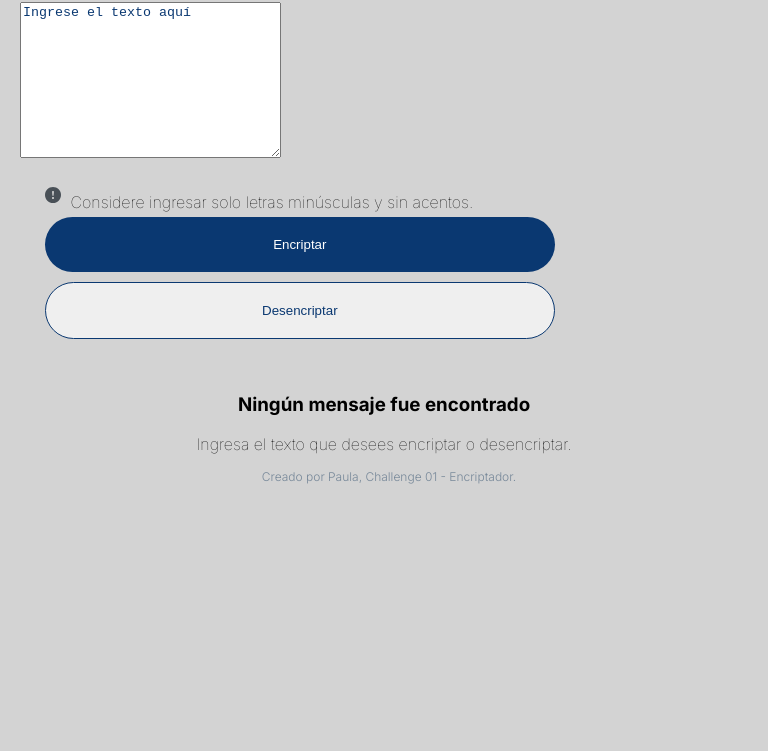
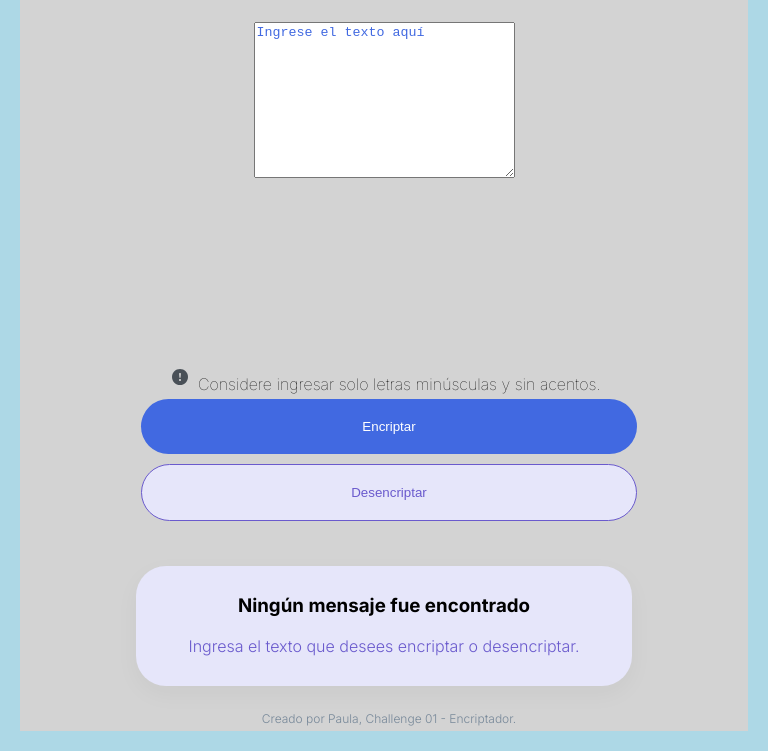
Before and after one commit to PaulaRomMa/PaulaRomMa.github.io, a plain HTML site: page index.html in a window 768 px wide. Shown: the part 89-840 px from the top of the page. Before the commit the page ends 800 px from the top, so only its background shows below. Drawn offline with Linux system fonts and the light colour scheme; some packages are replaced by stand-ins of ours; a script that the page names is missing.

Commit message:
Update style.css

```diff
--- a/styles/style.css
+++ b/styles/style.css
@@ -11,230 +11,229 @@
 /* ----------------- estilos -----------------*/
 .alert-mensaje{
   align-items: center;
-  color:dimgray;
-  display:flex;
+  color: #6a5acd; /* Púrpura claro */
+  display: flex;
   font-weight: 300;
-  margin:10px;
-  padding:10px;
+  margin: 10px;
+  padding: 10px;
 }
 
 .alerta-botones{
-  display:flex;
-  flex-flow:column;
-  padding:20px;
-  width:70%;
+  display: flex;
+  flex-flow: column;
+  padding: 20px;
+  width: 70%;
 }
 
 body{
   display: flex;
   flex-direction: column;
   min-height: 50vh;
-  background-color:lightgrey;
-  font-family:'Inter';
+  background-color: #add8e6; /* Celeste */
+  font-family: 'Inter';
 }
 
 
-.botones1{
-  align-items:space-between;
-  align-items:stretch;
-  display:flex;
-  flex-direction:row;
-  justify-content:center;
+.botones-encriptar{
+  align-items: space-between;
+  align-items: stretch;
+  display: flex;
+  flex-direction: row;
+  justify-content: center;
 }
 
 .btn-copiar{
-  background-color:transparent;
-  border:1px solid #0A3871;
-  border-radius:50px;
-  color:#0A3871;
-  cursor:pointer;
-  display:none;
-  margin:25px;
-  padding:20px;
-  width:80%;
+  background-color: transparent;
+  border: 1px solid #6a5acd; /* Púrpura claro */
+  border-radius: 50px;
+  color: #6a5acd; /* Púrpura claro */
+  cursor: pointer;
+  display: none;
+  margin: 25px;
+  padding: 20px;
+  width: 80%;
 }
 /* .btn-copiar:focus{
   background-color: plum;
 } */
 
 .btn-desencriptar{
-  background:color #d8dfe8;
-  border:1px solid #0A3871;
-  border-radius:50px;
-  color:#0A3871;
-  cursor:pointer;
-  margin:5px;
-  padding:20px;
-  width:50%;
+  background-color: #e6e6fa; /* Púrpura claro */
+  border: 1px solid #6a5acd; /* Púrpura claro */
+  border-radius: 50px;
+  color: #6a5acd; /* Púrpura claro */
+  cursor: pointer;
+  margin: 5px;
+  padding: 20px;
+  width: 50%;
 }
 
 .btn-encriptar{
-  background-color:#0A3871;
-  border:0;
-  border-radius:50px;
-  color:white;
-  cursor:pointer;
-  margin:5px;
-  padding:20px;
-  width:50%;
+  background-color: #4169e1; /* Azul real */
+  border: 0;
+  border-radius: 50px;
+  color: white;
+  cursor: pointer;
+  margin: 5px;
+  padding: 20px;
+  width: 50%;
 }
 
 
-.container{
-  background-color:#F3F5FC;
-  display:flex;
+.contenedor{
+  background-color: #d3d3d3; /* Gris claro */
+  display: flex;
   flex: 1;
-  flex-flow:column nowrap;
+  flex-flow: column nowrap;
   min-height: 100vh;
-  margin:0;
+  margin: 0;
 }
 
 footer{
-  color:lightslategrey;
-  font-size:12px;
-  font-weight:300;
-  margin:5px;
-  text-align:center;
-  width:100%;
+  color: lightslategrey;
+  font-size: 12px;
+  font-weight: 300;
+  margin: 5px;
+  text-align: center;
+  width: 100%;
 }
 
-.frame-interno{
-  display:flex;
-  flex:1;
-  flex-flow:row nowrap;
-  margin:10px;
+.marco-interno{
+  display: flex;
+  flex: 1;
+  flex-flow: row nowrap;
+  margin: 10px;
 }
 
 header{
-  display:flex;
-  flex-flow:row;
-  margin:10px;
-  width:100%;
+  display: flex;
+  flex-flow: row;
+  margin: 10px;
+  width: 100%;
 }
 
 h1{
-  color:#0A3871;
-  font-size:20px;
+  color: #4169e1; /* Azul real */
+  font-size: 20px;
 }
 
 .imagen-mensaje{
-  display:flex;
-  margin-bottom:0px;
-  margin-top:100px;
-  object-fit:cover;
-  width:100%;
+  display: flex;
+  margin-bottom: 0px;
+  margin-top: 100px;
+  object-fit: cover;
+  width: 100%;
 }
 
 
-.ingresa-el-texto{
-  color:dimgray;
-  font-size:16px;
-  font-weight:300;
-  margin-bottom:20px;
+.ingresa-texto{
+  color: #6a5acd; /* Púrpura claro */
+  font-size: 16px;
+  font-weight: 300;
+  margin-bottom: 20px;
 }
 
-.logo{
-  object-fit:scale-down;
-  width:8%;
+.logo-img{
+  object-fit: scale-down;
+  width: 8%;
 }
 
-.mensaje-desencriptar{
-  align-items:center;
-  background-color:white;
-  border-radius:30px;
-  box-shadow:0 8px 24px rgba(0, 0, 0, 0.04);
-  display:flex;
-  flex-flow:column nowrap;
-  justify-content:center;
-  margin:10px;
-  width:30%;
+.seccion-desencriptar{
+  align-items: center;
+  background-color: #e6e6fa; /* Púrpura claro */
+  border-radius: 30px;
+  box-shadow: 0 8px 24px rgba(0, 0, 0, 0.04);
+  display: flex;
+  flex-flow: column nowrap;
+  justify-content: center;
+  margin: 10px;
+  width: 30%;
 }
 
-.mensaje-encriptar{
-  align-items:center;
-  display:flex;
-  flex:1;
-  flex-flow:column nowrap;
-  justify-content:space-between;
-  margin:10px;
-  width:70%;
+.seccion-encriptar{
+  align-items: center;
+  display: flex;
+  flex: 1;
+  flex-flow: column nowrap;
+  justify-content: space-between;
+  margin: 10px;
+  width: 70%;
 }
 
 .sin-mensajes{
-  align-content:center;
-  display:flex;
-  flex-flow:column nowrap;
-  justify-content:center;
-  padding:10px;
-  text-align:center;
+  align-content: center;
+  display: flex;
+  flex-flow: column nowrap;
+  justify-content: center;
+  padding: 10px;
+  text-align: center;
 }
 
 svg{
-  margin:5px;
+  margin: 5px;
 }
 
 .texto textarea{
-  background-color:transparent;
-  border:0px;
-  color:#0A3871;
-  cursor:pointer;
-  display:inline-block;
-  font-family:Inter;
-  font-size:25px;
-  font-weight:400;
-  height:80%;
-  line-height:150%;
-  width:100%;
+  background-color: transparent;
+  border: 0px;
+  color: #4169e1; /* Azul real */
+  cursor: pointer;
+  display: inline-block;
+  font-family: Inter;
+  font-size: 25px;
+  font-weight: 400;
+  height: 80%;
+  line-height: 150%;
+  width: 100%;
   outline: none;
-  position:relative;
-  white-space:pre-wrap;
+  position: relative;
+  white-space: pre-wrap;
 
 }
 
 ::placeholder{
-  color:#0A3871;
+  color: #4169e1; /* Azul real */
 }
 
 /* --------------- media queries movil ---------------*/
 @media only screen and (max-width:768px){
   body{
-    margin:10px;
-    padding:10px;
+    margin: 10px;
+    padding: 10px;
   }
 
-  .botones1{
-    flex-direction:column;
+  .botones-encriptar{
+    flex-direction: column;
   }
 
   .btn-desencriptar{
-    width:100%;
+    width: 100%;
   }
 
   .btn-encriptar{
-    width:100%;
+    width: 100%;
   }
 
-  .frame-interno{
-    align-items:center;
-    flex-flow:column nowrap;
-    text-align:center;
+  .marco-interno{
+    align-items: center;
+    flex-flow: column nowrap;
+    text-align: center;
   }
 
   .imagen-mensaje{
-    display:none;
+    display: none;
   }
 
-  .mensaje-desencriptar{
-    width:70%;
+  .seccion-desencriptar{
+    width: 70%;
   }
 
-  .mensaje-encriptar{
-    width:100%;
+  .seccion-encriptar{
+    width: 100%;
   }
   .texto textarea{
 
-    width:70%;
-
+    width: 70%;
 
   }
 }
@@ -243,28 +242,27 @@ svg{
 
 /* ----------------- media queries tablet -----------------*/
 @media only screen and (min-width:768px) and (max-width:1024px){
-  .frame-interno{
-    align-items:center;
-    flex-flow:column nowrap;
-    text-align:center;
+  .marco-interno{
+    align-items: center;
+    flex-flow: column nowrap;
+    text-align: center;
   }
 
   .imagen-mensaje{
-    display:none;
-    margin-top:0;
+    display: none;
+    margin-top: 0;
   }
 
-  .mensaje-desencriptar{
-    width:70%;
+  .seccion-desencriptar{
+    width: 70%;
   }
 
-  .mensaje-encriptar{
-    width:100%;
+  .seccion-encriptar{
+    width: 100%;
   }
   .texto textarea{
 
-    width:70%;
-
+    width: 70%;
 
   }
 }
```
